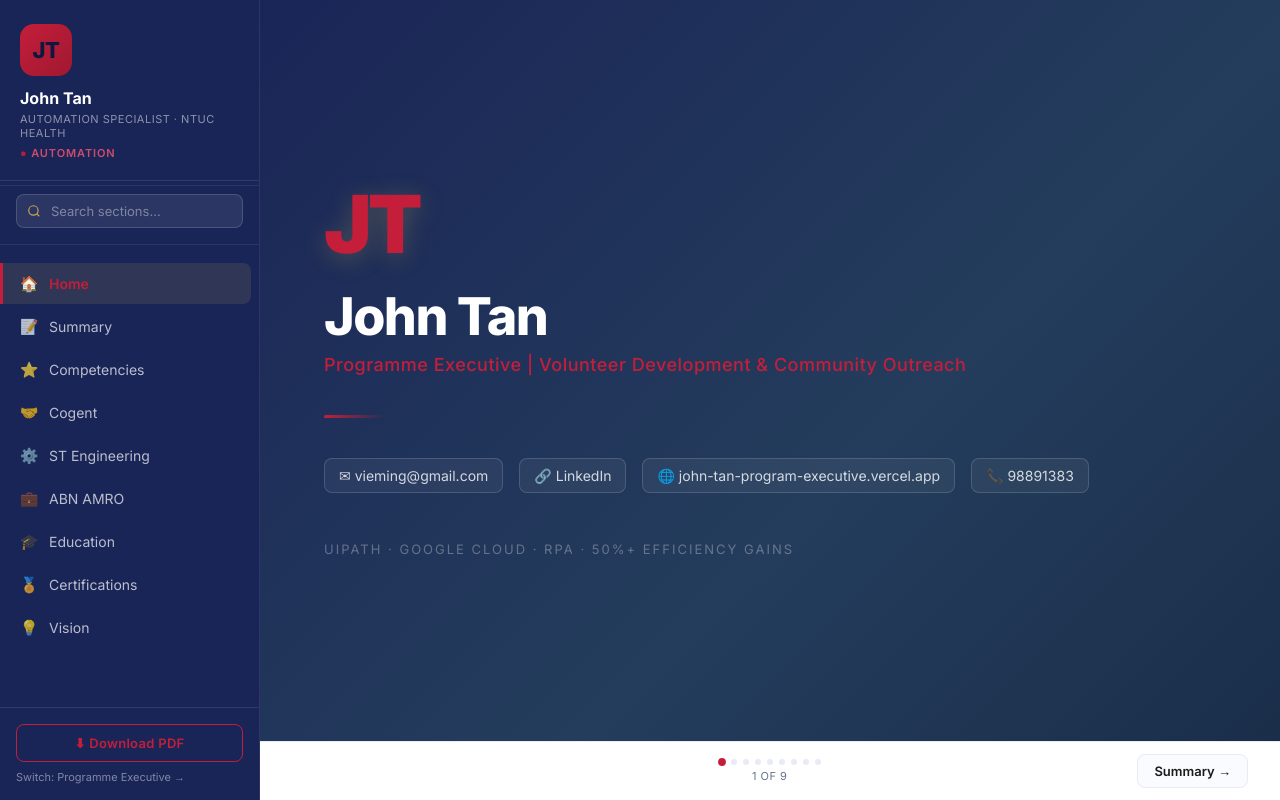
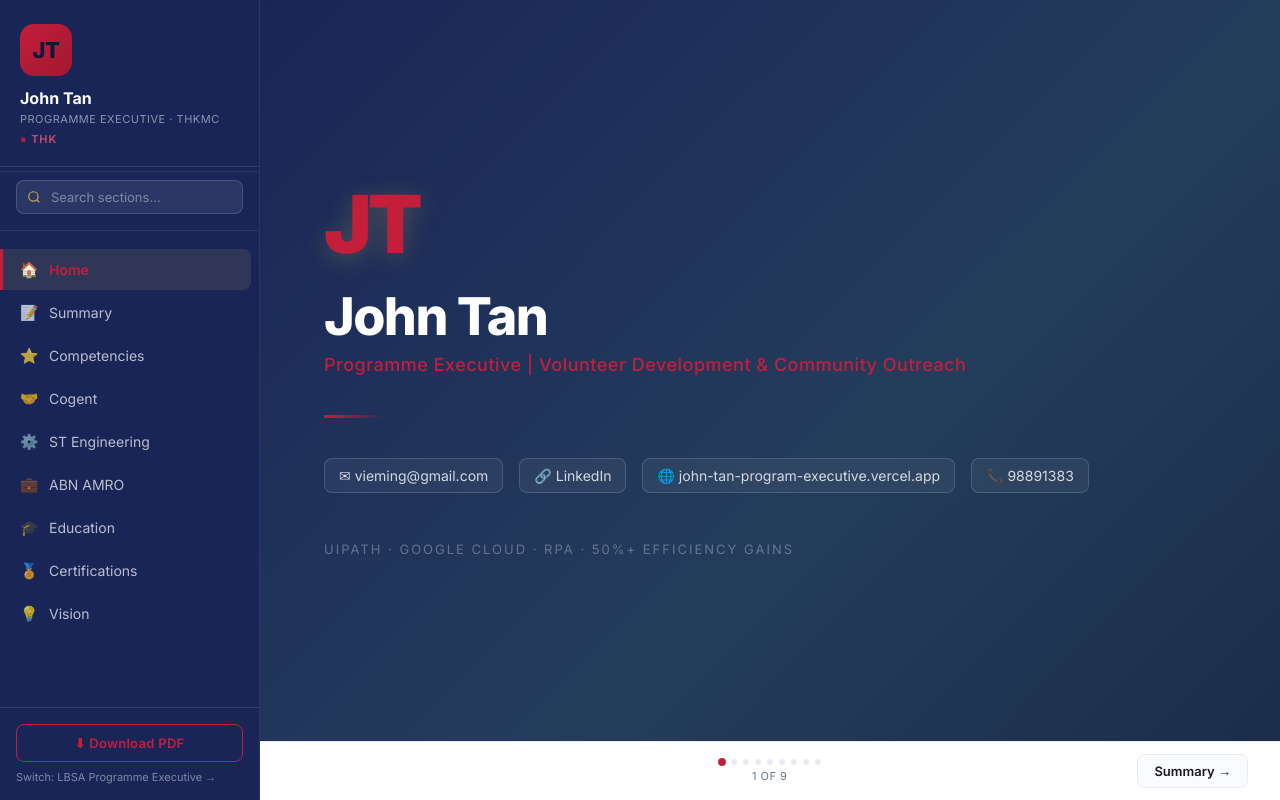
Before and after one commit to JohnTan38/john-tan-lbsa, a Next.js app: page / in a window 1280 px wide. Built offline with nearby package versions, Linux system fonts and the light colour scheme.

Commit message:
feat: update Sidebar for THK — labels, PDF paths, switcher text

```diff
--- a/src/components/Sidebar/Sidebar.tsx
+++ b/src/components/Sidebar/Sidebar.tsx
@@ -22,17 +22,17 @@ export default function Sidebar({ isOpen, onClose }: Props) {
   const pages = useMemo(() => getSearchPages(resumeData), [resumeData])
   const visiblePages = useMemo(() => searchSections(query, pages), [query, pages])
 
-  const isLBSA = role === 'lbsa'
-  const pdfHref = isLBSA
-    ? '/assets/John_Tan_Resume_LBSA.pdf'
-    : '/assets/John_Tan_Resume_Automation.pdf'
-  const pdfFilename = isLBSA
-    ? 'John_Tan_Resume_LBSA.pdf'
-    : 'John_Tan_Resume_Automation.pdf'
-  const switchLabel = isLBSA
-    ? 'Switch: Automation Specialist →'
-    : 'Switch: Programme Executive →'
-  const roleLabel = isLBSA ? 'LBSA' : 'Automation'
+  const isTHK = role === 'thk'
+  const pdfHref = isTHK
+    ? '/assets/John_Tan_Resume_THK.pdf'
+    : '/assets/John_Tan_Resume_LBSA.pdf'
+  const pdfFilename = isTHK
+    ? 'John_Tan_Resume_THK.pdf'
+    : 'John_Tan_Resume_LBSA.pdf'
+  const switchLabel = isTHK
+    ? 'Switch: LBSA Programme Executive →'
+    : 'Switch: THK Programme Executive →'
+  const roleLabel = isTHK ? 'THK' : 'LBSA'
 
   return (
     <aside
@@ -44,7 +44,7 @@ export default function Sidebar({ isOpen, onClose }: Props) {
         <div className={styles.monogram}>JT</div>
         <div className={styles.name}>{resumeData.name}</div>
         <div className={styles.subtitle}>
-          {isLBSA ? 'Programme Executive · LBSA' : 'Automation Specialist · NTUC Health'}
+          {isTHK ? 'Programme Executive · THKMC' : 'Programme Executive · LBSA'}
         </div>
         <div className={styles.roleBadge}>
           <span className={styles.roleDot}>●</span> {roleLabel}
```
